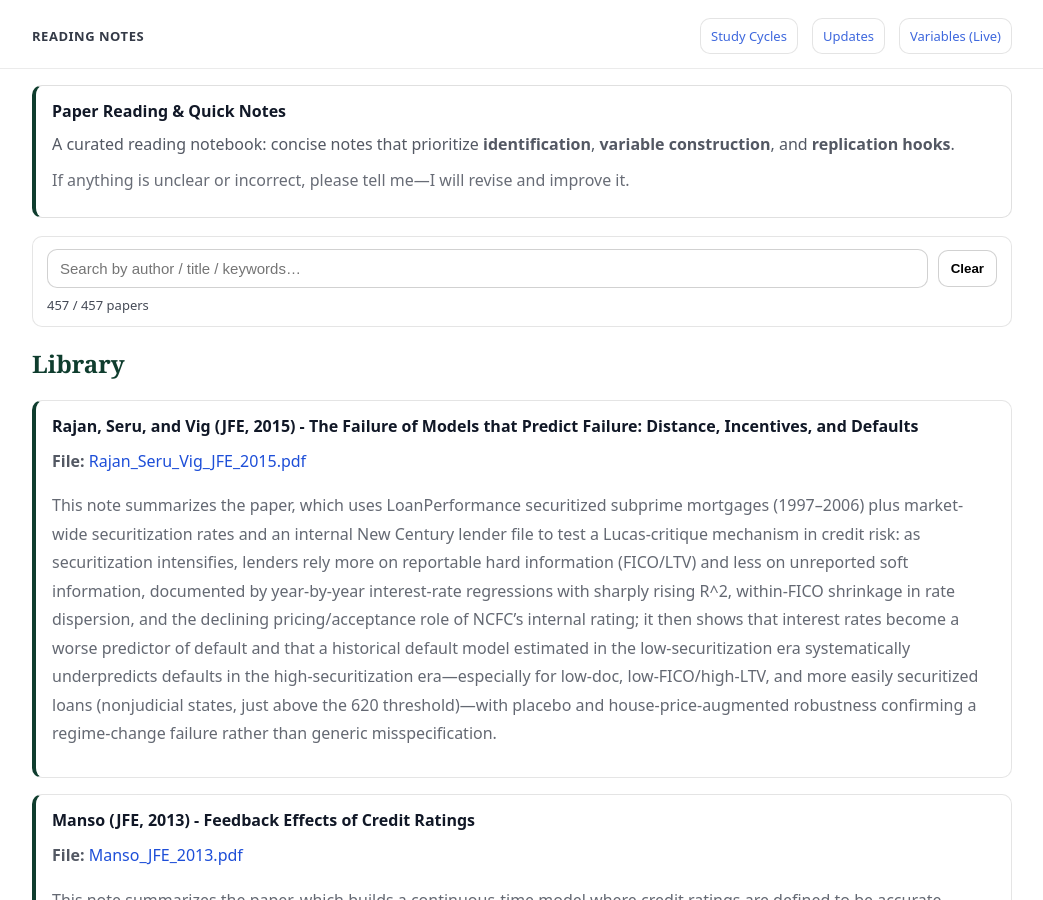
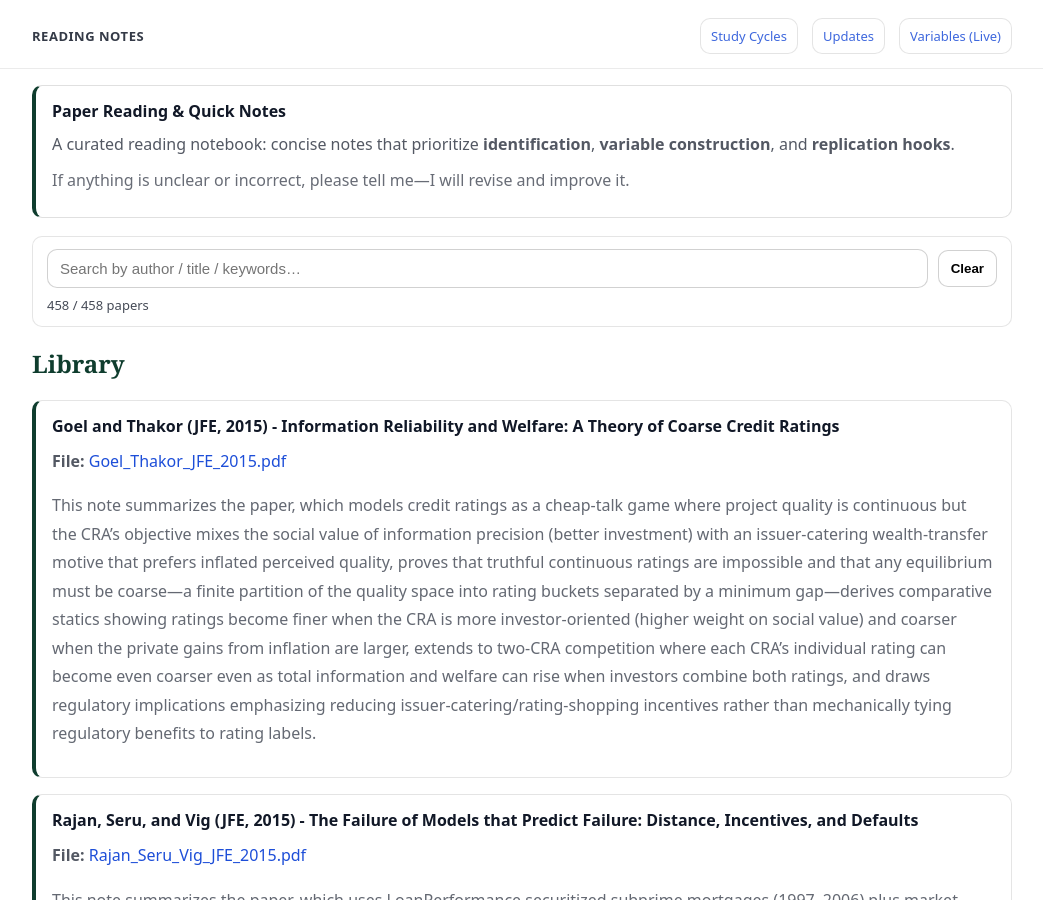
Before and after one commit to yaxinzn/study-archive, a Jekyll site: the page built from reading/index.md, in a window 1280 px wide and 900 px high. Shown: the whole window, without its empty margins (118-1161 px from the left). Built offline with Jekyll 4.4.1, drawn with Linux system fonts in a browser that asks for light colours.

Commit message:
Reading: add/update Goel_Thakor_JFE_2015.pdf

```diff
--- a/_data/reading.yml
+++ b/_data/reading.yml
@@ -1,3 +1,7 @@
+- title: "Goel and Thakor (JFE, 2015) - Information Reliability and Welfare: A Theory of Coarse Credit Ratings"
+  file: "Goel_Thakor_JFE_2015.pdf"
+  desc: "This note summarizes the paper, which models credit ratings as a cheap-talk game where project quality is continuous but the CRA’s objective mixes the social value of information precision (better investment) with an issuer-catering wealth-transfer motive that prefers inflated perceived quality, proves that truthful continuous ratings are impossible and that any equilibrium must be coarse—a finite partition of the quality space into rating buckets separated by a minimum gap—derives comparative statics showing ratings become finer when the CRA is more investor-oriented (higher weight on social value) and coarser when the private gains from inflation are larger, extends to two-CRA competition where each CRA’s individual rating can become even coarser even as total information and welfare can rise when investors combine both ratings, and draws regulatory implications emphasizing reducing issuer-catering/rating-shopping incentives rather than mechanically tying regulatory benefits to rating labels."
+
 - title: "Rajan, Seru, and Vig (JFE, 2015) - The Failure of Models that Predict Failure: Distance, Incentives, and Defaults"
   file: "Rajan_Seru_Vig_JFE_2015.pdf"
   desc: "This note summarizes the paper, which uses LoanPerformance securitized subprime mortgages (1997–2006) plus market-wide securitization rates and an internal New Century lender file to test a Lucas-critique mechanism in credit risk: as securitization intensifies, lenders rely more on reportable hard information (FICO/LTV) and less on unreported soft information, documented by year-by-year interest-rate regressions with sharply rising R^2, within-FICO shrinkage in rate dispersion, and the declining pricing/acceptance role of NCFC’s internal rating; it then shows that interest rates become a worse predictor of default and that a historical default model estimated in the low-securitization era systematically underpredicts defaults in the high-securitization era—especially for low-doc, low-FICO/high-LTV, and more easily securitized loans (nonjudicial states, just above the 620 threshold)—with placebo and house-price-augmented robustness confirming a regime-change failure rather than generic misspecification."
```
Also changed, not shown: 1 other file.
